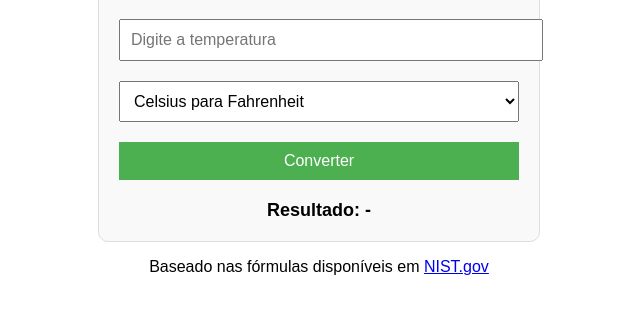
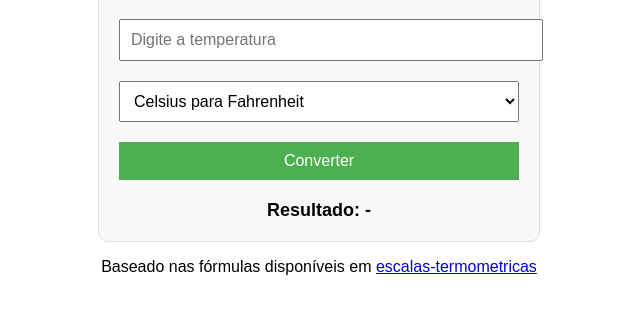
Before and after one commit to MPCPASTDT/conversor-de-temperaturas, a plain HTML site: page index.html in a window 1280 px wide. Shown: the part 147-460 px from the top of the page, without its empty margins (321-961 px from the left). Drawn offline with Linux system fonts and the light colour scheme.

Commit message:
Update index.html

```diff
--- a/index.html
+++ b/index.html
@@ -115,7 +115,7 @@
       }
     }
   </script>
-<p><center>Baseado nas fórmulas disponíveis em  <a href="https://www.nist.gov/" target="_blank">NIST.gov</a>
+<p><center>Baseado nas fórmulas disponíveis em  <a href="https://mundoeducacao.uol.com.br/fisica/escalas-termometricas.htm" target="_blank">escalas-termometricas</a>
 </center></p>
 </body>
 </html>
```
